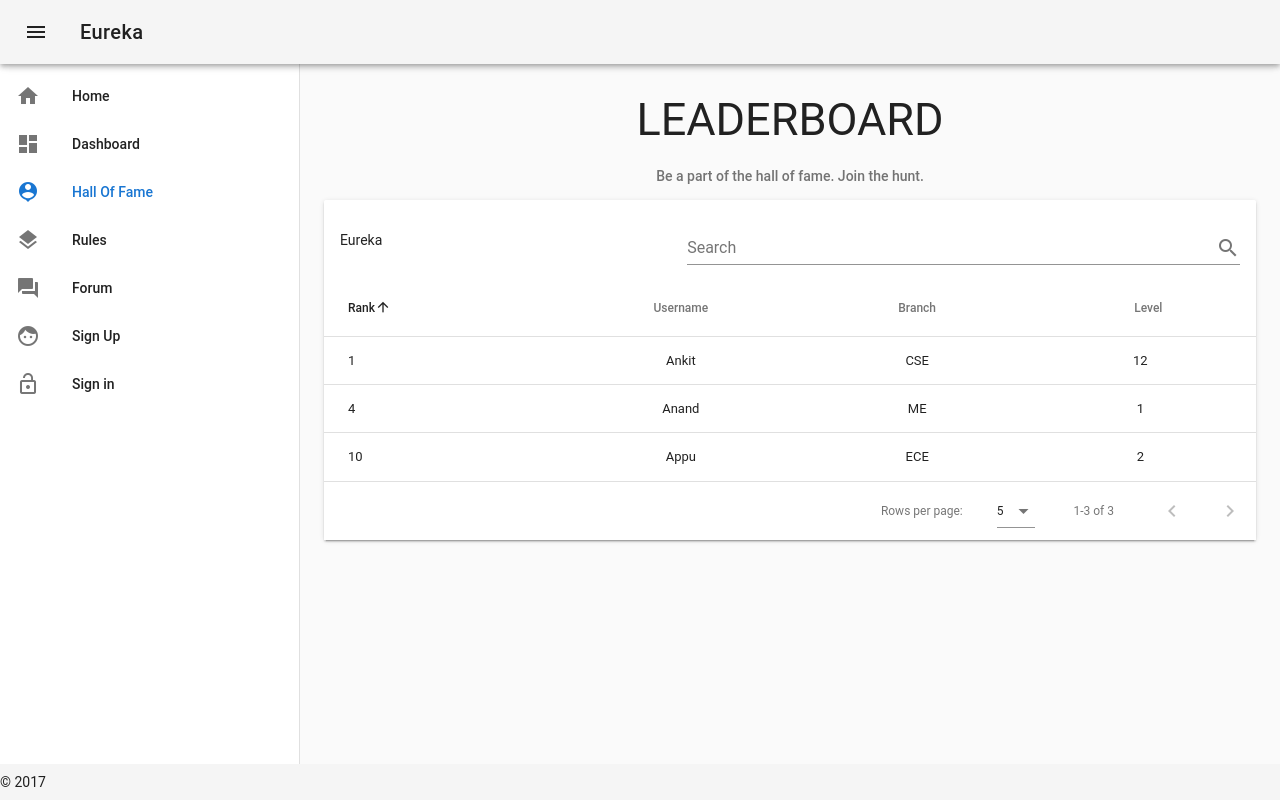
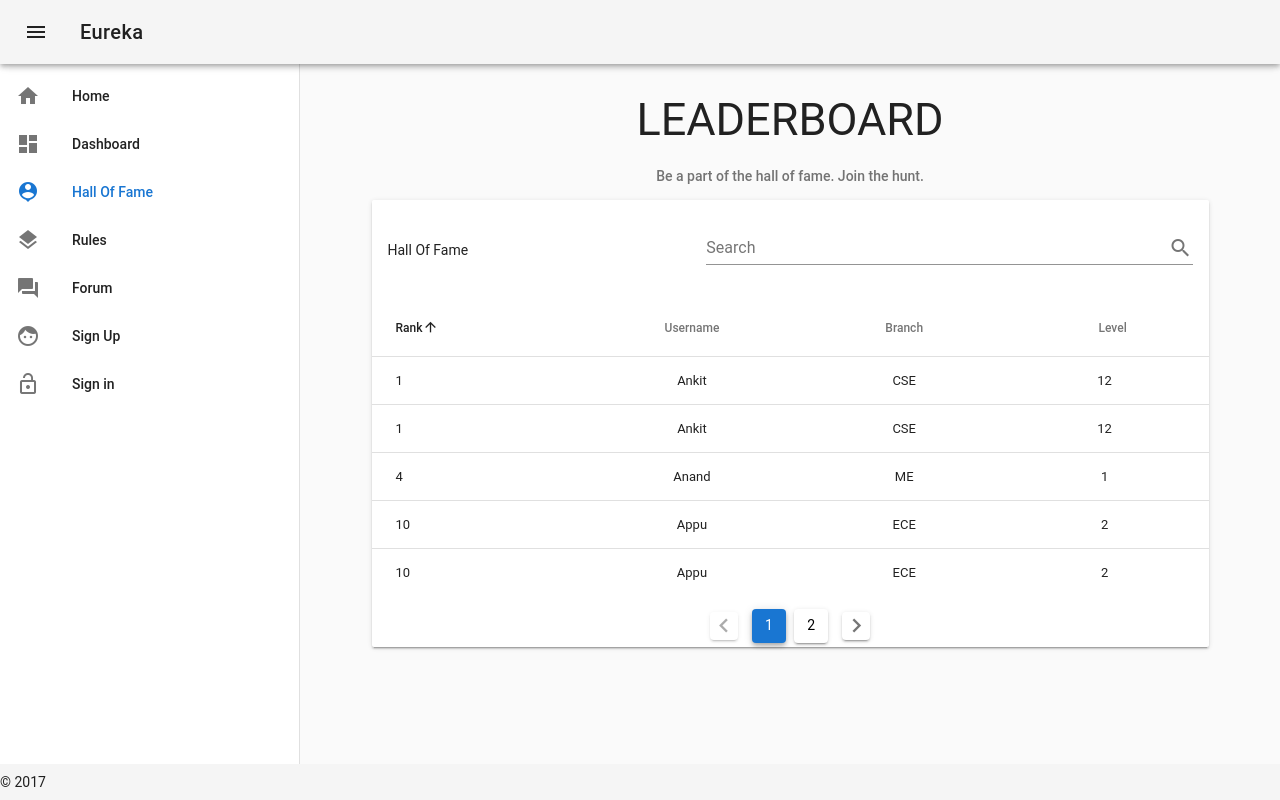
Before and after one commit to ankitchouhan1020/v-eureka, a Vue app: page /rank in a window 1280 px wide. Built offline with nearby package versions, Linux system fonts and the light colour scheme.

Commit message:
leader board changed,signin and signup menu changes

```diff
--- a/index.html
+++ b/index.html
@@ -9,7 +9,9 @@
     <title>EUREKA</title>
   </head>
   <body>
-    <div id="app"></div>
+    <div id="app">
+
+    </div>
     <!-- built files will be auto injected -->
   </body>
 </html>
--- a/package.json
+++ b/package.json
@@ -11,6 +11,7 @@
   },
   "dependencies": {
     "axios": "^0.18.0",
+    "epic-spinners": "^1.0.3",
     "vue": "^2.5.2",
     "vue-router": "^3.0.1",
     "vuelidate": "^0.7.4",
--- a/src/App.vue
+++ b/src/App.vue
@@ -1,9 +1,8 @@
 <template>
-  <v-app>
+  <v-app id="inspire">
     <v-navigation-drawer
       :clipped="$vuetify.breakpoint.lgAndUp"
       v-model="drawer"
-      fixed
       clipped-left
       app
     >
--- a/src/components/Dashboard.vue
+++ b/src/components/Dashboard.vue
@@ -1,4 +1,5 @@
 <template>
+  <v-container>
     <v-content>
       <v-stepper v-model="e1" vertical>
         <template v-for="n in steps">
@@ -68,9 +69,11 @@
         </v-dialog>
       </div>
     </v-content>
+  </v-container>
 </template>
 
 <script>
+
    export default {
      name: "Dashboard",
      data() {
--- /dev/null
+++ b/src/components/Loader.vue
@@ -0,0 +1,21 @@
+<template>
+  <fingerprint-spinner
+    :animation-duration="1500"
+    :size="64"
+    color="#ff1d5e"
+  ></fingerprint-spinner>
+</template>
+
+<script>
+  import { FingerprintSpinner } from 'epic-spinners'
+    export default {
+        name: "Loader",
+      component:{
+        FingerprintSpinner
+      }
+    }
+</script>
+
+<style scoped>
+
+</style>
--- a/src/components/Profile/Signin.vue
+++ b/src/components/Profile/Signin.vue
@@ -23,7 +23,6 @@
             @click:append="show = !show"
           ></v-text-field>
           <v-btn
-            :disabled="!valid"
             @click="submit"
           >
             submit
--- a/src/components/Profile/Signup.vue
+++ b/src/components/Profile/Signup.vue
@@ -22,10 +22,11 @@
               :append-icon="show ? 'visibility_off' : 'visibility'"
               :rules="[rules.required, rules.min]"
               :type="show ? 'text' : 'password'"
-              name="input-10-2"
+              v-model="password"
               label="Password"
               hint="At least 8 characters"
-              value=''
+              value=""
+              required
               class="input-group--focused"
               @click:append="show = !show"
             ></v-text-field>
--- a/src/components/Rank.vue
+++ b/src/components/Rank.vue
@@ -1,24 +1,25 @@
 <template>
+  <v-container>
     <v-content>
-    <v-container>
       <h1 class="display-2 text-xs-center ma-2">LEADERBOARD</h1>
       <v-subheader class="justify-center">Be a part of the hall of fame. Join the hunt.</v-subheader>
       <v-card>
         <v-card-title>
-            Eureka
+          Hall Of Fame
           <v-spacer></v-spacer>
           <v-text-field
             v-model="search"
             append-icon="search"
             label="Search"
             single-line
-              hide-details
           ></v-text-field>
         </v-card-title>
         <v-data-table
           :headers="headers"
           :items="users"
           :search="search"
+          :pagination.sync="pagination"
+          hide-actions
         >
           <template slot="items" slot-scope="props">
             <td >{{ props.item.rank}}</td>
@@ -30,9 +31,12 @@
             Your search for "{{ search }}" found no results.
           </v-alert>
         </v-data-table>
+        <div class="text-xs-center pt-2">
+          <v-pagination v-model="pagination.page" :length="pages"></v-pagination>
+        </div>
       </v-card>
+    </v-content>
   </v-container>
-  </v-content>
 </template>
 
 <script>
@@ -40,6 +44,7 @@
     data () {
       return {
         name:'',
+        pagination: {},
         search: '',
         headers: [
           {
@@ -62,6 +67,13 @@
           },
           {
             value: false,
+            name: 'Ankit',
+            rank: 1,
+            level: 12,
+            branch: 'CSE'
+          },
+          {
+            value: false,
             name: 'Anand',
             rank: 4,
             level: 1,
@@ -74,7 +86,58 @@
             level: 2,
             branch: 'ECE'
           },
+          {
+            value: false,
+            name: 'Appu',
+            rank: 10,
+            level: 2,
+            branch: 'ECE'
+          },
+          {
+            value: false,
+            name: 'Appu',
+            rank: 10,
+            level: 2,
+            branch: 'ECE'
+          },
+          {
+            value: false,
+            name: 'Appu',
+            rank: 10,
+            level: 2,
+            branch: 'ECE'
+          },
+          {
+            value: false,
+            name: 'Appu',
+            rank: 10,
+            level: 2,
+            branch: 'ECE'
+          },
+          {
+            value: false,
+            name: 'Appu',
+            rank: 10,
+            level: 2,
+            branch: 'ECE'
+          },
+          {
+            value: false,
+            name: 'Appu',
+            rank: 10,
+            level: 2,
+            branch: 'ECE'
+          },
         ]
+      }
+    },
+    computed: {
+      pages () {
+        if (this.pagination.rowsPerPage == null ||
+          this.pagination.totalItems == null
+        ) return 0
+
+        return Math.ceil(this.pagination.totalItems / this.pagination.rowsPerPage)
       }
     }
   }
--- a/src/components/Rules.vue
+++ b/src/components/Rules.vue
@@ -1,7 +1,8 @@
 <template>
-  <v-content>
-    <h1 class="display-2 text-xs-center">HOW TO PLAY</h1>
-    <v-subheader class="justify-center">Where is the fun without a bit of risk?</v-subheader>
+  <v-container >
+    <v-content>
+      <h1 class="display-2 text-xs-center">HOW TO PLAY</h1>
+      <v-subheader class="justify-center">Where is the fun without a bit of risk?</v-subheader>
       <v-layout class="xs12 sm12 justify-center ma-4">
         <ul>
           <li>The rules are pretty much the same for those who have played the previous editions of Klueless. But there are a few more things we have added that we feel might have been missed out on earlier occasions. Hence, irrespective of whether you are a Klueless veteran or a new player, we request that you kindly take a moment to read the wall of text that follows...</li>
@@ -15,7 +16,8 @@
           <li>Answers are not case sensitive. In case the answer contains more than one word, do not forget to include spaces. We try to cover most possible answers to a level, but do try out different combinations of answers if we might have missed some out (we're human after all). Answers with multiple words will contain a space between them, so do take care of the same</li>
         </ul>
       </v-layout>
-  </v-content>
+    </v-content>
+  </v-container>
 </template>
 
 <script>
--- a/src/main.js
+++ b/src/main.js
@@ -7,8 +7,6 @@ import Vuetify from 'vuetify'
 import 'vuetify/dist/vuetify.min.css' // Ensure you are using css-loader
 import 'material-design-icons-iconfont/dist/material-design-icons.css' // Ensure you are using css-loader
 import '@mdi/font/css/materialdesignicons.css'
-import Vuelidate from 'vuelidate'
-Vue.use(Vuelidate)
 
 Vue.use(Vuetify, {
   iconfont: 'mdi' ,// 'md' || 'mdi' || 'fa' || 'fa4'
--- a/src/router/index.js
+++ b/src/router/index.js
@@ -1,12 +1,5 @@
 import Vue from 'vue'
 import Router from 'vue-router'
-import App from '@/App'
-//import Dashboard from '@/components/Dashboard'
-// import Forum from '@/components/Forum'
-// import Rank from '@/components/Rank'
-// import Rules from '@/components/Rules'
-// import Signup from '@/components/Profile/Signup'
-// import Signin from '@/components/Profile/Signin'
 import Home from '@/components/Home'
 import Loader from '@/components/Loader'
 Vue.use(Router)
@@ -18,18 +11,13 @@ const Rules = () => import('@/components/Rules')
 const Signup = () => import('@/components/Profile/Signup')
 const Signin = () => import('@/components/Profile/Signin')
 
-
-
-
-
-
 export default new Router({
   routes: [
-  //   {
-  //   path: '/',
-  //   name: 'App',
-  //   component: App
-  // },
+    {
+      path: '*',
+      name:'Home',
+      component: Home
+    },
     {
       path: '/dashboard',
       name: 'Dashboard',
```
Also changed, not shown: 1 other file (tests, documents, lock files or other folders). Lines whose indentation alone changed are shown as unchanged.
